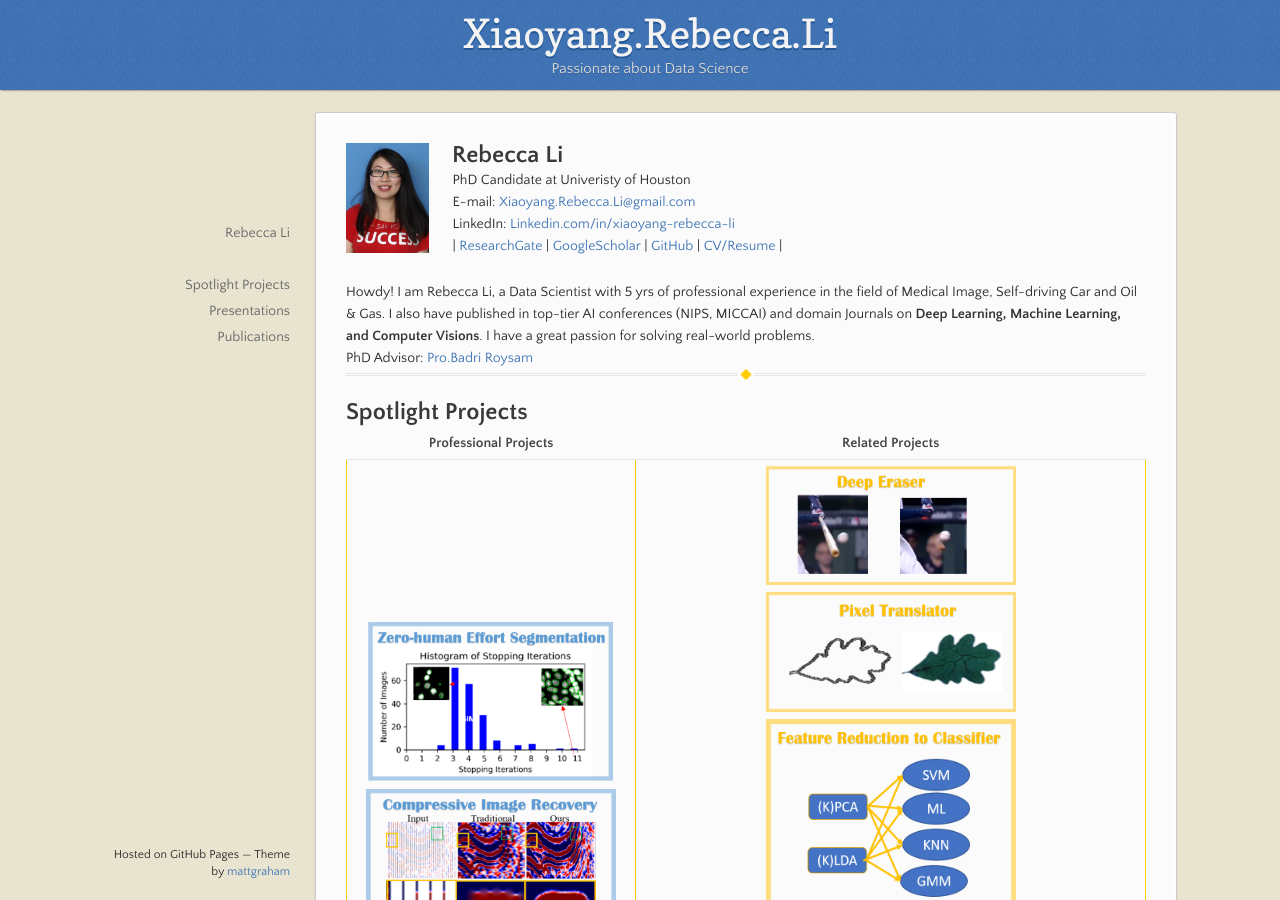
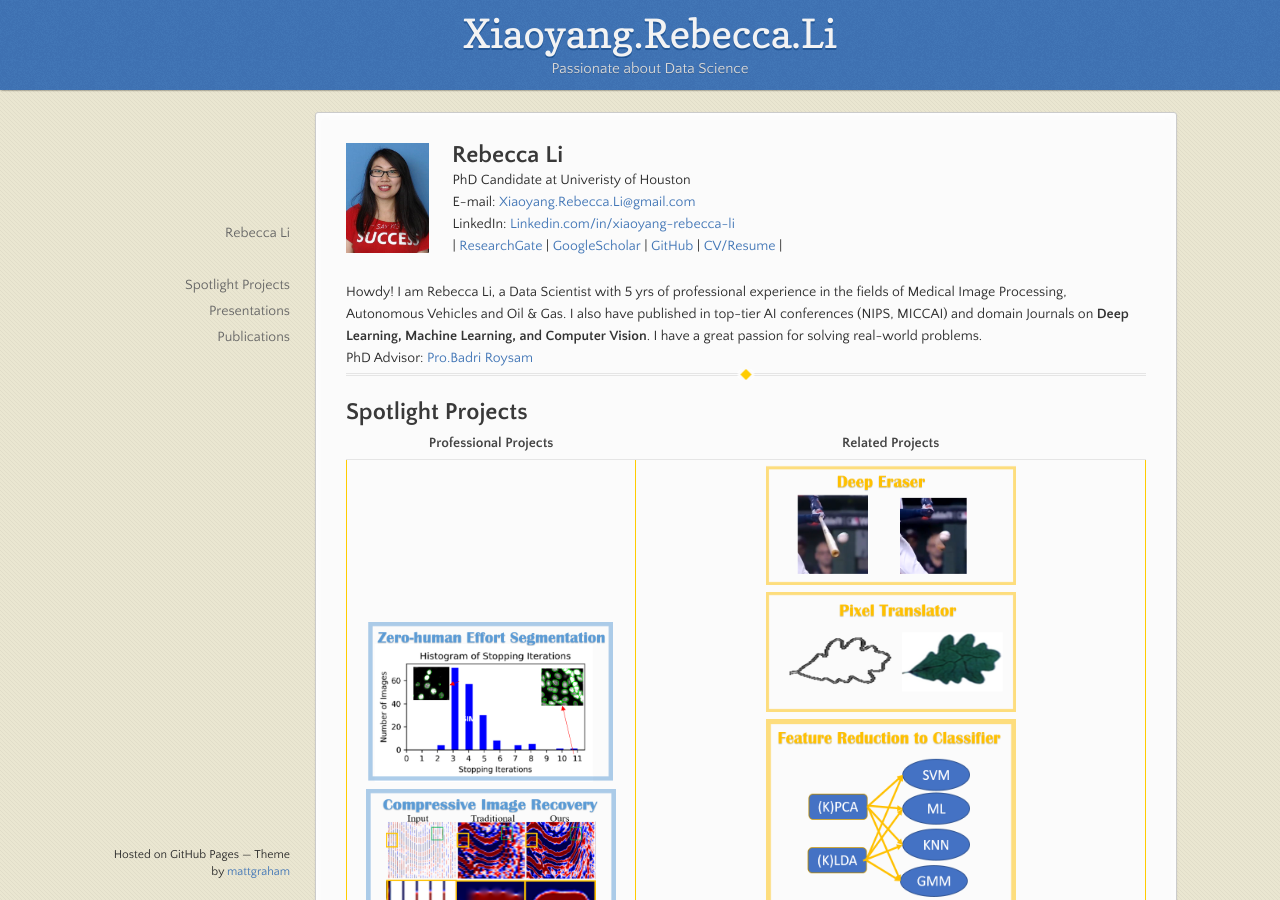
Before and after one commit to Xiaoyang-Rebecca/xiaoyang-rebecca.github.io, a Jekyll site: the page built from index.md, in a window 1280 px wide and 900 px high. Built offline with Jekyll 4.4.1, drawn with Linux system fonts in a browser that asks for light colours; our own code applies the rules of GitHub Pages for plain Markdown files.

Commit message:
Update index.md

```diff
--- a/index.md
+++ b/index.md
@@ -10,7 +10,7 @@
 &nbsp;&nbsp;&nbsp;&nbsp;&nbsp;&nbsp;  \|  [ ResearchGate](http://researchgate.net/profile/Xiaoyang_Li14) \| [GoogleScholar](https://scholar.google.com/citations?user=k7iInwsAAAAJ&hl=en&authuser=1) \|   [ GitHub](http://github.com/Xiaoyang-Rebecca )  \|  [ CV/Resume](https://drive.google.com/file/d/1GApBS2kuk6vfx0mnKjPG59URymvI3xze/view) \|
 
 ###  &nbsp;
-Howdy! I am Rebecca Li, a Data Scientist with 5 yrs of professional experience in the field of Medical Image, Self-driving Car and Oil & Gas. I also have published in top-tier AI conferences (NIPS, MICCAI) and domain Journals on **Deep Learning, Machine Learning, and Computer Visions**. I have a great passion for solving real-world problems.
+Howdy! I am Rebecca Li, a Data Scientist with 5 yrs of professional experience in the fields of Medical Image Processing, Autonomous Vehicles and Oil & Gas. I also have published in top-tier AI conferences (NIPS, MICCAI) and domain Journals on **Deep Learning, Machine Learning, and Computer Vision**. I have a great passion for solving real-world problems.
 
 PhD Advisor: [Pro.Badri Roysam](http://www.ee.uh.edu/faculty/roysam)
 
```
